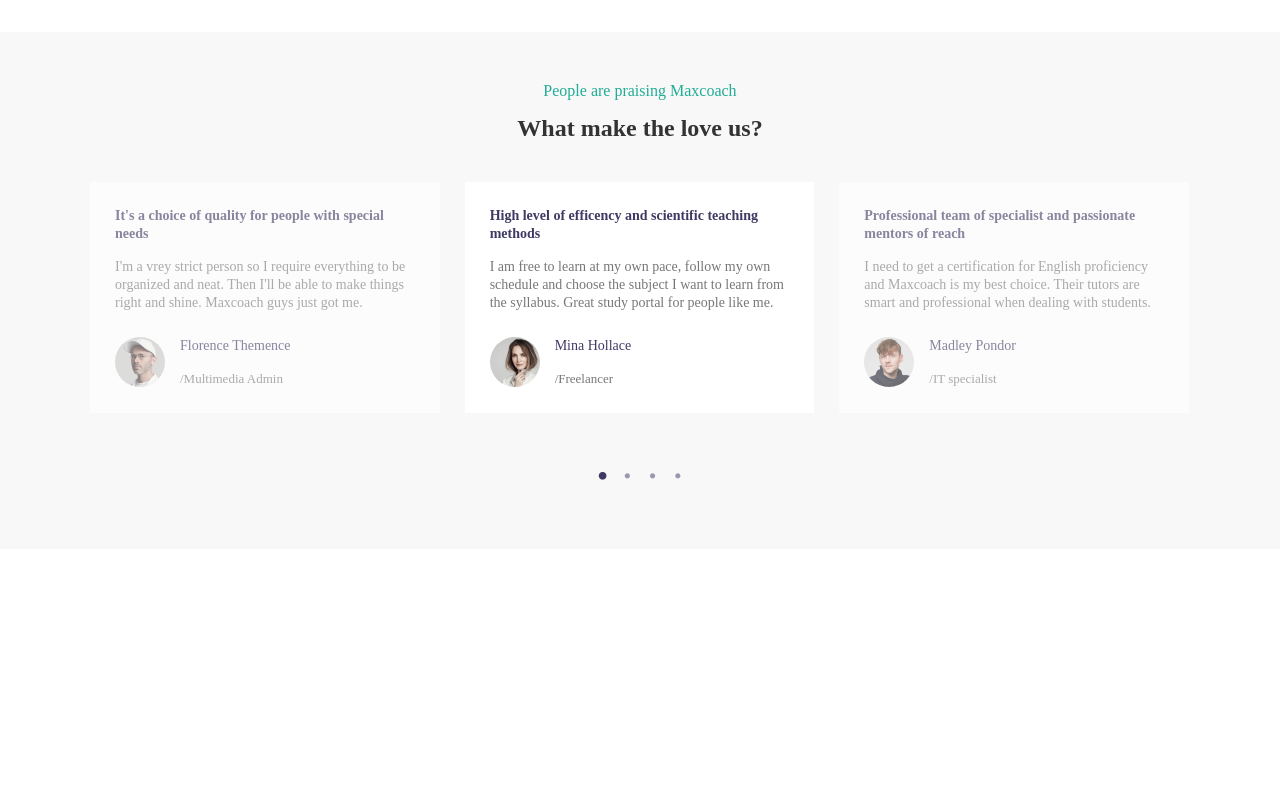
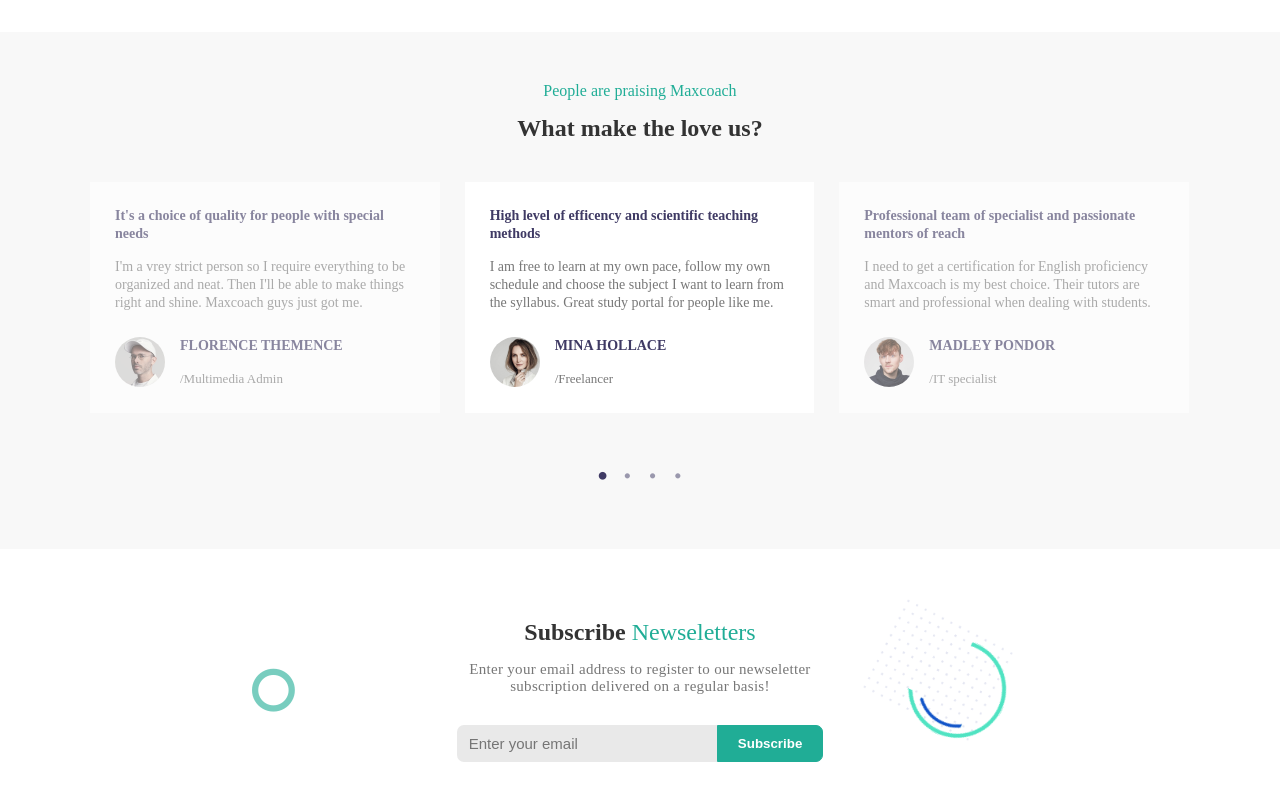
Before and after one commit to LeonardoCeccarelli/proj-html-vuejs, a Vue app: page / in a window 1280 px wide. Shown: the part 3501-4301 px from the top of the page. Before the commit the page ends 4050 px from the top, so only its background shows below. Built offline with nearby package versions, Linux system fonts and the light colour scheme.

Commit message:
add subscribe section

```diff
--- a/src/components/Main.vue
+++ b/src/components/Main.vue
@@ -7,6 +7,7 @@
     <NetworkMain></NetworkMain>
     <EventMain></EventMain>
     <ReviewMain></ReviewMain>
+    <SubscribeMain></SubscribeMain>
   </div>
 </template>
 
@@ -18,6 +19,7 @@
 import MainHero from "./MainHero.vue";
 import NetworkMain from "./NetworkMain.vue";
 import ReviewMain from "./ReviewMain.vue";
+import SubscribeMain from "./SubscribeMain.vue";
 export default {
   components: {
     MainHero,
@@ -27,6 +29,7 @@
     NetworkMain,
     EventMain,
     ReviewMain,
+    SubscribeMain,
   },
   name: "Main",
 };
--- /dev/null
+++ b/src/components/SubscribeMain.vue
@@ -0,0 +1,43 @@
+<template>
+  <div>
+    <div class="subscribe_container">
+      <div class="icon_sx_container">
+        <i class="fa fa-circle-o" aria-hidden="true"></i>
+      </div>
+      <div class="subscribe_content_input">
+        <h2 class="title_subscribe m_bottom">
+          Subscribe <span class="mark_title">Newseletters</span>
+        </h2>
+        <p class="subtitle_subscribe">
+          Enter your email address to register to our newseletter subscription
+          delivered on a regular basis!
+        </p>
+        <div class="form">
+          <input type="text" placeholder="Enter your email" />
+          <button type="button" class="btun btun_primary">Subscribe</button>
+        </div>
+      </div>
+      <div class="icon_dx_container">
+        <img
+          class="circle_image"
+          src="@/assets/maxcoach-shape-09.png"
+          alt="circle image"
+        />
+        <img
+          class="dot_image"
+          src="@/assets/maxcoach-shape-02.png"
+          alt="dot image"
+        />
+      </div>
+    </div>
+  </div>
+</template>
+
+<script>
+export default {
+  name: "SubscribeMain",
+};
+</script>
+
+<style>
+</style>
--- a/src/style/app.scss
+++ b/src/style/app.scss
@@ -9,3 +9,4 @@
 @import "network_main.scss";
 @import "event_main.scss";
 @import "review_main.scss";
+@import "subscribe_main.scss";
--- a/src/style/review_main.scss
+++ b/src/style/review_main.scss
@@ -29,9 +29,6 @@
                     font-weight: bold;
                 }
 
-                p.content_review {
-                }
-
                 .user_container {
                     margin-top: 25px;
                     display: flex;
@@ -49,6 +46,8 @@
                         .user_name {
                             color: #3f3a64;
                             margin-bottom: 15px;
+                            text-transform: uppercase;
+                            font-weight: bold;
                         }
 
                         .user_type {
--- /dev/null
+++ b/src/style/subscribe_main.scss
@@ -0,0 +1,92 @@
+.subscribe_container {
+    padding: 70px 0;
+    width: 1100px;
+    margin: 0 auto;
+    display: flex;
+
+    .icon_sx_container {
+        width: calc(100% / 3);
+        display: flex;
+        align-items: center;
+        justify-content: center;
+
+        i {
+            font-size: 50px;
+            color: $c_primary;
+            opacity: .6;
+        }
+    }
+
+    .subscribe_content_input {
+        width: calc(100% / 3);
+        text-align: center;
+
+        h2.title_subscribe {
+
+            span.mark_title {
+                color: $c_primary;
+                font-weight: 300;
+            }
+        }
+
+        .subtitle_subscribe {
+            font-size: 15px;
+            margin-bottom: 30px;
+            letter-spacing: .3px;
+        }
+
+        .form {
+            display: flex;
+
+            input {
+                flex-grow: 1;
+                border: 2px solid transparent;
+                background-color: #e9e9e9;
+                font-size: 15px;
+                padding: 0 10px;
+                border-top-left-radius: 7px;
+                border-bottom-left-radius: 7px;
+                transition: all .1s linear;
+
+                &:focus-visible {
+                    outline: none;
+                }
+
+                &:hover {
+                    border: 2px solid $c_primary;
+                }
+
+                &:focus {
+                    border: 2px solid $c_primary;
+                    box-shadow: 0 0 30px 5px $c_primary;
+                }
+            }
+
+            button {
+                flex-shrink: 0;
+                border-top-left-radius: 0;
+                border-bottom-left-radius: 0;
+            }
+        }
+    }
+
+    .icon_dx_container {
+        width: calc(100% / 3);
+        position: relative;
+
+        img.circle_image {
+            position: absolute;
+            top: -20px;
+            left: 40px;
+            width: 150px;
+        }
+
+        img.dot_image {
+            position: absolute;
+            top: 50%;
+            left: 50%;
+            transform: translate(-100%, -50%);
+            width: 100px;
+        }
+    }
+}
```
